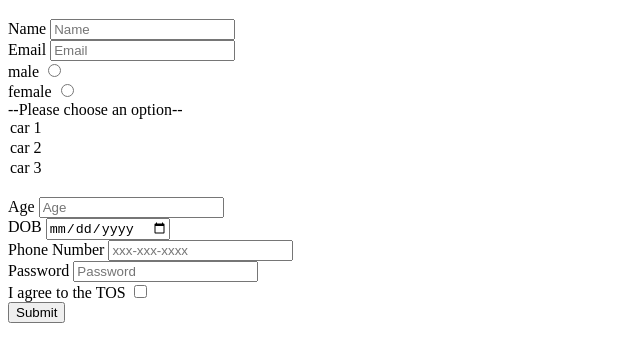
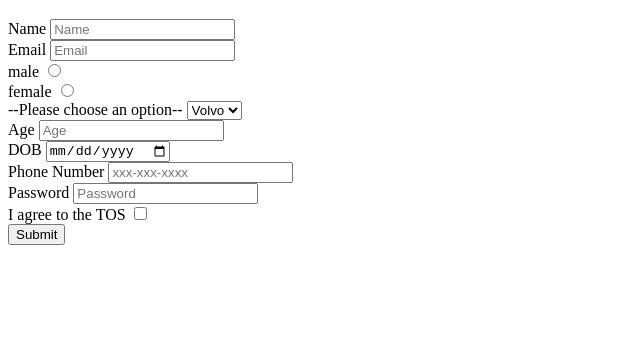
Before and after one commit to acciojob/signup-form-car-KarthikKukkapalli7, a website: page main.html in a window 1280 px wide. Shown: the part 61-422 px from the top of the page, without its empty margins (0-640 px from the left). Drawn offline with Linux system fonts and the light colour scheme.

Commit message:
created a submission

```diff
--- a/main.html
+++ b/main.html
@@ -18,12 +18,14 @@
 <label for="gender_f">female</label>
 <input type="radio" id="gender_f" name="gender" required>
 <br>
-<label for="cars">	--Please choose an option--</label>
-<section  id="cars">
-<option >car 1</option>
-<option >car 2</option>
-<option >car 3</option>
-</section>
+
+  <label for="cars">--Please choose an option--</label>
+  <select id="cars" name="cars">
+    <option value="volvo">Volvo</option>
+    <option value="saab">Saab</option>
+    <option value="fiat">Fiat</option>
+    <option value="audi">Audi</option>
+  </select>
 <br>
 <label for="age">Age</label>
 <input type="number" id="age" placeholder="Age" required>
```
